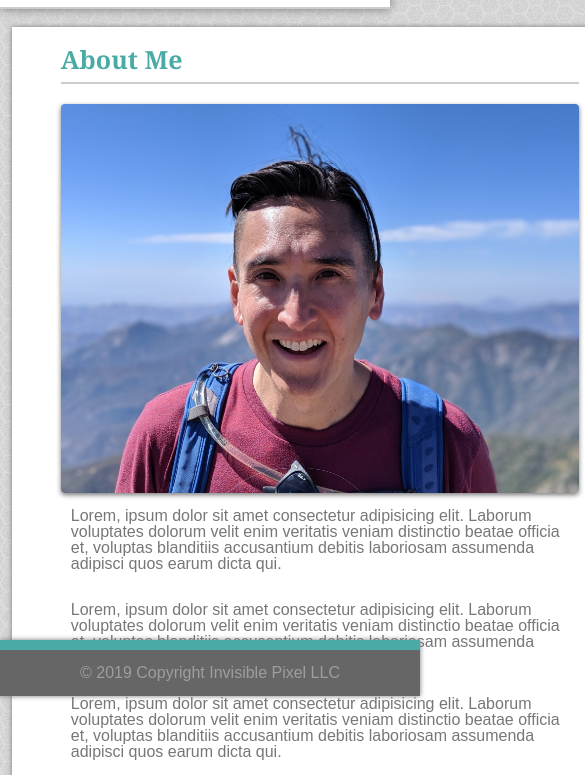
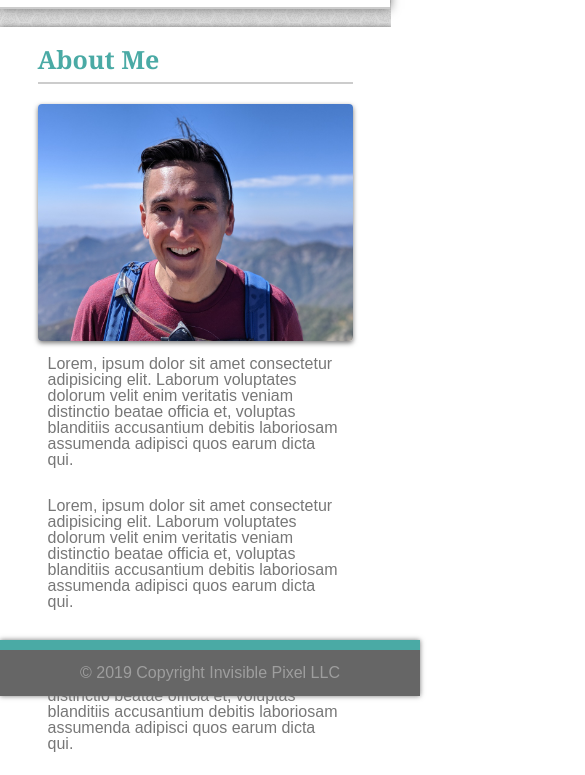
Before and after one commit to pierceforfears/Responsive-Portfolio, a plain HTML site: page index.html in a window 390 px wide. Shown: the part 148-923 px from the top of the page, 585 px wide, since content can reach past the window. Drawn offline with Linux system fonts and the light colour scheme.

Commit message:
updating width of page body in the media queries

```diff
--- a/assets/css/style.css
+++ b/assets/css/style.css
@@ -383,7 +383,7 @@ textarea {
 @media screen and (max-width: 640px){
     /* General */
     body {
-        width: 640px;
+        width: 100%;
     }
 
     header {
```
Also changed, not shown: 3 other files.
